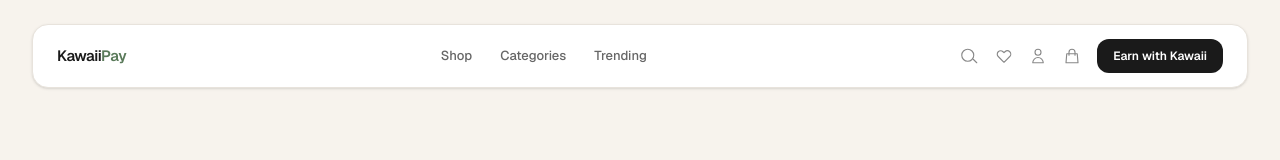
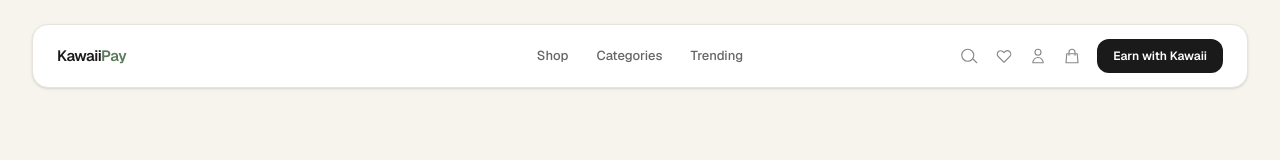
Before and after one commit to dumprahul/kawaipay, a Next.js app: page /shop in a window 1280 px wide. Shown: the top 160 px of the page. Built offline with nearby package versions, Linux system fonts and the light colour scheme; no server answers; what @mysten/sui would draw is missing.

Commit message:
fix: absolutely centre nav links in buyer navbar

```diff
--- a/components/Navbar.tsx
+++ b/components/Navbar.tsx
@@ -29,15 +29,15 @@ export default function Navbar() {
   return (
     <>
       <div className="w-full px-8 pt-6 pb-4 sticky top-0 z-50 bg-[var(--cream)]">
-        <nav className="max-w-7xl mx-auto bg-white border border-[var(--sand)] rounded-2xl shadow-sm px-6 py-3.5 flex items-center justify-between gap-6">
+        <nav className="max-w-7xl mx-auto bg-white border border-[var(--sand)] rounded-2xl shadow-sm px-6 py-3.5 relative flex items-center justify-between gap-6">
 
           {/* Logo */}
           <Link href="/" className="shrink-0 font-semibold text-[15px] tracking-tight text-[var(--espresso)]">
             Kawaii<span className="text-[var(--accent-green)]">Pay</span>
           </Link>
 
-          {/* Center nav */}
-          <div className="hidden md:flex items-center gap-7 text-[13px] text-[#666] font-medium">
+          {/* Center nav — absolutely centred */}
+          <div className="hidden md:flex absolute left-1/2 -translate-x-1/2 items-center gap-7 text-[13px] text-[#666] font-medium">
             <Link href="/shop" className="hover:text-[var(--espresso)] transition-colors">Shop</Link>
             <Link href="/search" className="hover:text-[var(--espresso)] transition-colors">Categories</Link>
             <Link href="/search?q=trending" className="hover:text-[var(--espresso)] transition-colors">Trending</Link>
```
